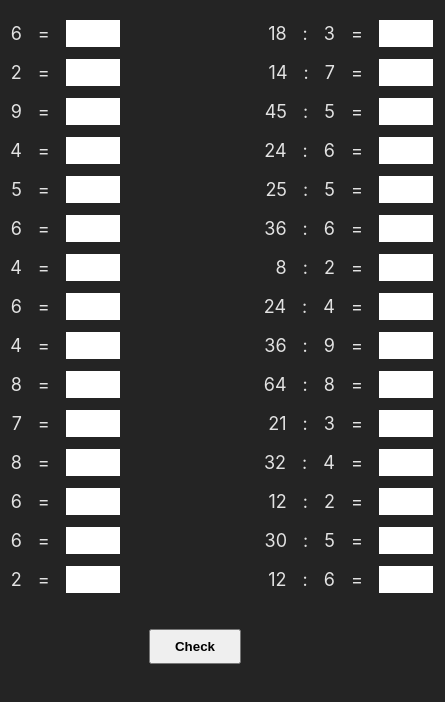
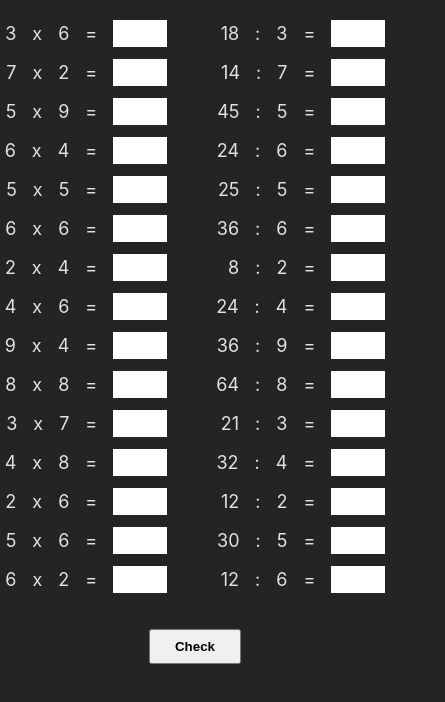
Before and after one commit to vardan-arm/basic-math, a React (Vite) app: page /category1 in a window 390 px wide. Shown: the top 702 px of the page, 445 px wide, since content can reach past the window. Built offline with nearby package versions, Linux system fonts and the light colour scheme.

Commit message:
fix: better mobile layout

```diff
--- a/src/pages/multiplicationAndDivision.tsx
+++ b/src/pages/multiplicationAndDivision.tsx
@@ -9,7 +9,7 @@
 const OperationsContainer = styled.div`
   display: flex;
   justify-content: center;
-  gap: 120px;
+  gap: 25px;
 `;
 const SingleMultiplicationStyled = styled(SingleMultiplication)`
   margin: 12px;
```
